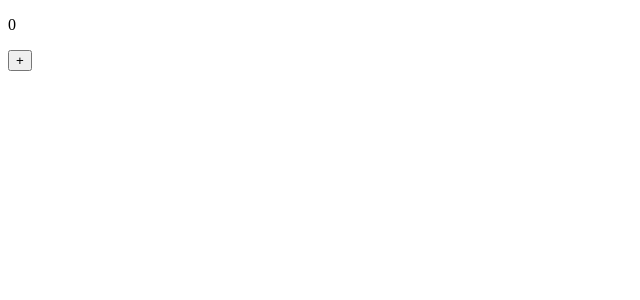
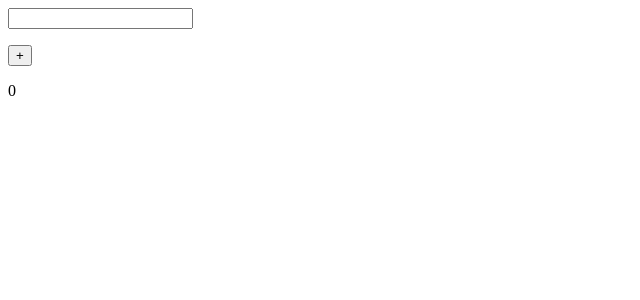
Before and after one commit to Jsmond2016/react-hook-source, a React (Create React App) app: page / in a window 1280 px wide. Shown: the top 300 px of the page, without its empty margins (0-640 px from the left). Built offline with nearby package versions, Linux system fonts and the light colour scheme.

Commit message:
useEffect 基本使用

```diff
--- a/src/index.js
+++ b/src/index.js
@@ -1,37 +1,21 @@
-import React, { useState } from 'react'
+import React, { useState, useEffect } from 'react'
 import ReactDOM from 'react-dom'
 
 
-let AppContext = React.createContext()
 
-function useContext(context) {
-  console.log('context._currentValue: ', context._currentValue);
-  return context._currentValue
-}
-
-
-function Counter() {
-  console.log('Counter---render');
-  console.log('AppContext: ', AppContext);
-  const { state, setState } = useContext(AppContext)
+function App() {
+  let [num, setNum] = useState(0)
+  let [name, setName] = useState('')
+  useEffect(() => {
+    console.log('num',num)
+  }, [num])
   return (
     <div>
-      <p>{state.num}</p>
-      <button onClick={() => setState({num: state.num + 1})}>+</button>
+      <input onChange={(e) => setName(e.target.value)  } />
+      <p>{name}</p>
+      <button onClick={() => setNum(num + 1)}>+</button>
+      <p>{num}</p>
     </div>
-  )
-}
-
-function App() {
-  let [state, setState] = useState({ num: 0 })
-  return (
-    <AppContext.Provider value={{ state, setState }}>
-      <div>
-        <div>
-          <Counter />
-        </div>
-      </div>
-    </AppContext.Provider>
   )
 }
 
```
Also changed, not shown: 1 other file (tests, documents, lock files or other folders).
